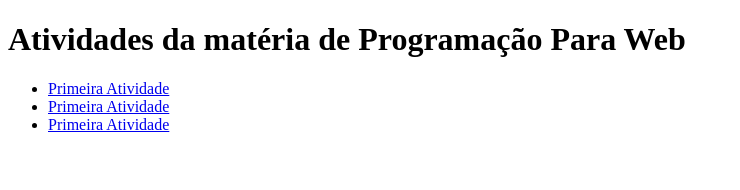
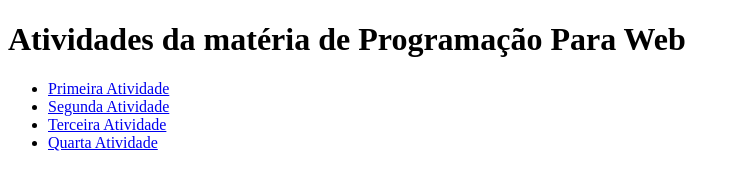
Before and after one commit to 0101vinni/Exercicios-pw, a plain HTML site: page index.html in a window 1280 px wide. Shown: the whole page, without its empty margins (0-740 px from the left). Drawn offline with Linux system fonts and the light colour scheme.

Commit message:
Update index.html

```diff
--- a/index.html
+++ b/index.html
@@ -8,8 +8,9 @@
     <h1>Atividades da matéria de Programação Para Web</h1>
     <ul>
       <li><a href="./Exercício1/index.html">Primeira Atividade </a></li>
-      <li><a href="./Exercício2/index.html">Primeira Atividade </a></li>
-      <li><a href="./Atividade/index.html">Primeira Atividade </a></li>
+      <li><a href="./Exercício2/index.html">Segunda Atividade </a></li>
+      <li><a href="./Atividade/index.html">Terceira Atividade </a></li>
+      <li><a href="./Exercício4/index.html">Quarta Atividade </a></li>
     </ul>
   </body>
 </html>
```
